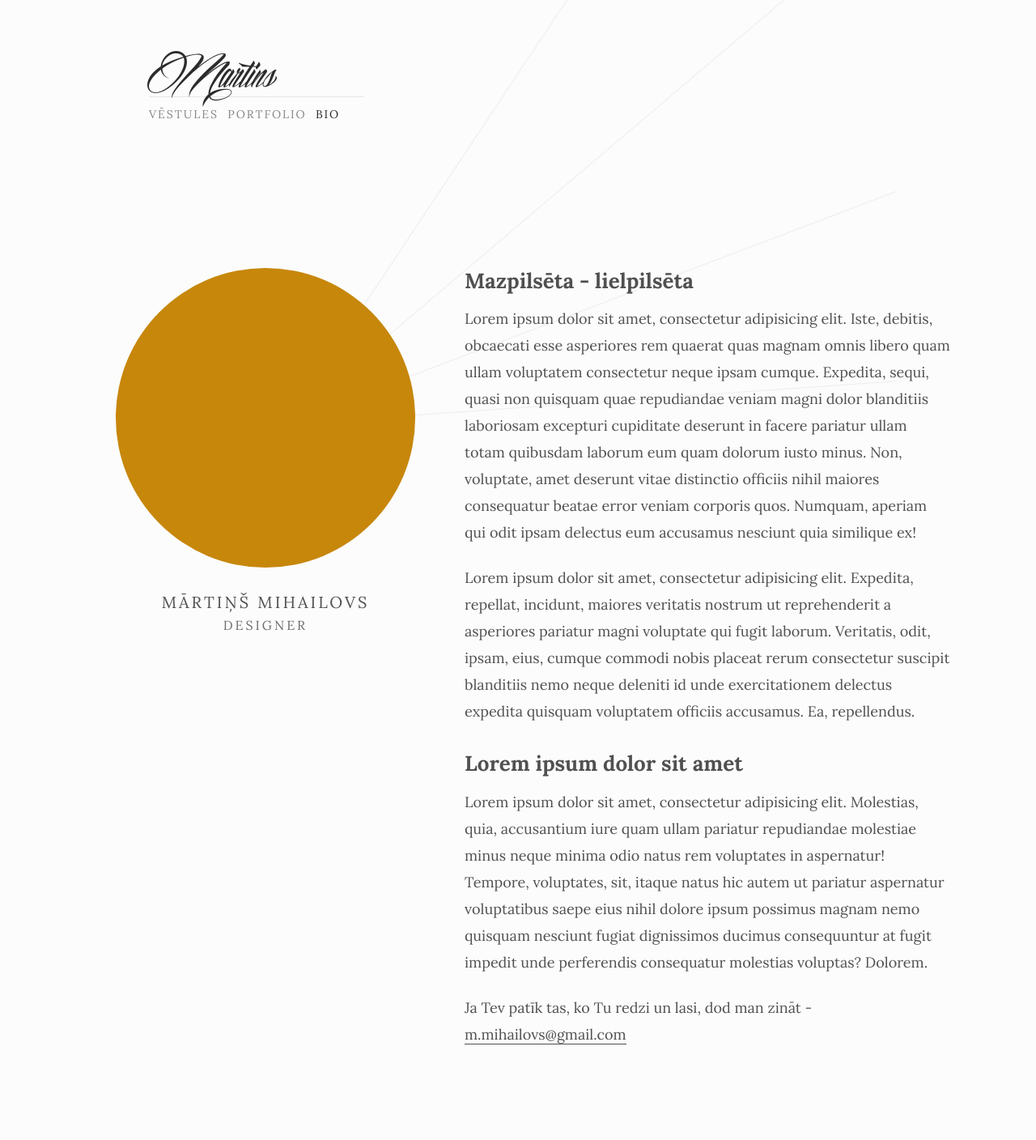
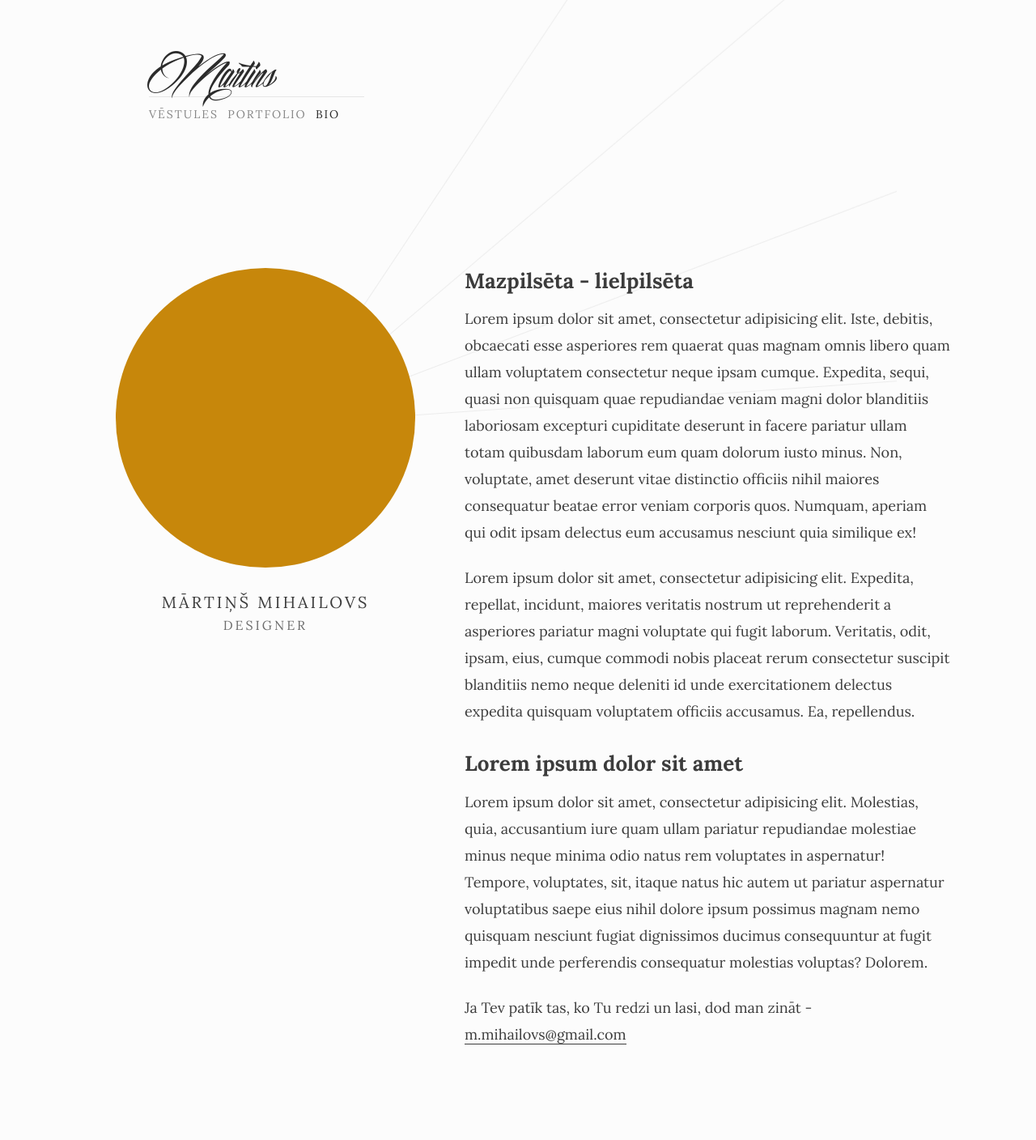
Before and after one commit to MartinsMihailovs/martinsmihailovs.com, a Jekyll site: the page built from bio.html, in a window 1280 px wide. Shown: the whole page at 81% size. Built offline with Jekyll 4.4.1, drawn with Linux system fonts in a browser that asks for light colours; Markdown is read by kramdown in place of the engine named in the settings.

Commit message:
Make body text darker

```diff
--- a/css/style.css
+++ b/css/style.css
@@ -12,7 +12,7 @@
 
 body {
 	margin: 0 auto;
-	color: #505050;
+	color: #3c3c3c;
 	font: normal 400 18px/1.8333 Lora, Georgia, serif; /* Magic number: 1.6842105263157895em or 32; all line heights and margin bottoms have to be a multiples of 32px */
 	background: #fcfcfc;
 	-moz-osx-font-smoothing: grayscale;
@@ -42,7 +42,7 @@ hr {
 /*
   Primary: #c6870a;
   Dark grey accents: #2b2b2b;
-  Base text: #505050;
+  Base text: #3c3c3c;
   Dimmed base text: #6d6d6d;
   Light text: #868686;
   Dividers: #e6e6e6;
@@ -132,7 +132,7 @@ mark {
    ========================================================================== */
 
 a {
-	color: #505050;
+	color: #3c3c3c;
 	text-decoration: none;
 	border-bottom-width: 1px;
 	border-bottom-style: solid;
@@ -144,7 +144,7 @@ a {
 }
 
 .post-entry a {
-	border-bottom: 1px solid #505050;
+	border-bottom: 1px solid #3c3c3c;
 }
 
 .post-entry figure > a {
@@ -153,7 +153,7 @@ a {
 
 
 a:hover {
-	border-bottom-color: #505050;
+	border-bottom-color: #3c3c3c;
 }
 
 
@@ -896,25 +896,25 @@ iframe {
 
 html {
 	-webkit-overflow-scrolling: touch;
-	/* -webkit-tap-highlight-color: #505050; */
+	/* -webkit-tap-highlight-color: #3c3c3c; */
 	-webkit-text-size-adjust: 100%;
 	-ms-text-size-adjust: 100%;
 }
 
 ::-webkit-selection {
-	background: #505050;
+	background: #3c3c3c;
 	color: #fff;
 	text-shadow: none;
 }
 
 ::-moz-selection {
-	background: #505050;
+	background: #3c3c3c;
 	color: #fff;
 	text-shadow: none;
 }
 
 ::selection {
-	background: #505050;
+	background: #3c3c3c;
 	color: #fff;
 	text-shadow: none;
 }
@@ -1195,7 +1195,7 @@ p {
 }
 
 .nav-list a:hover {
-	border-bottom-color: #505050;
+	border-bottom-color: #3c3c3c;
 }
 
 @media (min-width: 600px) {
@@ -1313,7 +1313,7 @@ p {
 }
 
 .page-desc {
-	color: #505050;
+	color: #3c3c3c;
 }
 
 .page-desc-heading {
@@ -1629,7 +1629,7 @@ p:target {
 }
 
 .post-footer-content p a:hover {
-	color: #505050;
+	color: #3c3c3c;
 	border-color: #868686;
 }
 
@@ -2083,7 +2083,7 @@ p:target {
 }
 
 .section-test {
-	background: #505050;
+	background: #3c3c3c;
 	color: #fff;
 	border-bottom: 8px solid #ffc820;
 }
```
